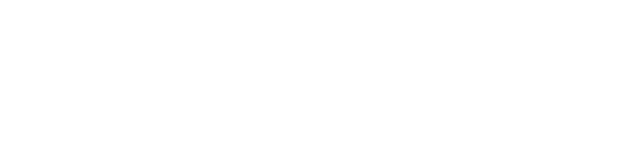
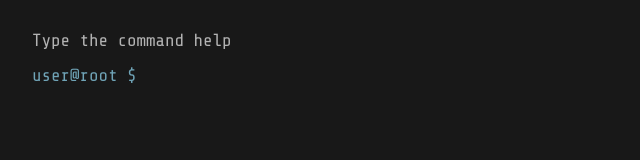
Before and after one commit to Chance093/portfolio, a website: page public/index.html in a window 1280 px wide. Shown: the whole page, without its empty margins (0-640 px from the left). Drawn offline with nearby package versions, Linux system fonts and the light colour scheme.

Commit message:
feat: add command line rendering

```diff
--- a/public/index.html
+++ b/public/index.html
@@ -1,13 +1,20 @@
-<!DOCTYPE html>
+<!doctype html>
 <html lang="en">
   <head>
-    <meta charset="UTF-8">
-    <meta name="viewport" content="width=device-width, initial-scale=1.0">
-    <meta http-equiv="X-UA-Compatible" content="ie=edge">
+    <meta charset="UTF-8" />
+    <meta name="viewport" content="width=device-width, initial-scale=1.0" />
+    <meta http-equiv="X-UA-Compatible" content="ie=edge" />
     <title>Portfolio Website</title>
-    <link rel="stylesheet" href="styles.css">
-    <script src="../build/index.js" defer></script>
+    <link rel="stylesheet" href="styles.css" />
+    <link rel="preconnect" href="https://fonts.googleapis.com" />
+    <link rel="preconnect" href="https://fonts.gstatic.com" crossorigin />
+    <link
+      href="https://fonts.googleapis.com/css2?family=Share+Tech+Mono&display=swap"
+      rel="stylesheet"
+    />
+    <script src="index.js" defer></script>
   </head>
-  <body>
+  <body id="root">
+    <section id="terminal" class="terminal"></section>
   </body>
 </html>
--- /dev/null
+++ b/public/index.js
@@ -0,0 +1,35 @@
+"use strict";
+async function renderPage() {
+    const terminal = document.getElementById("terminal");
+    if (!terminal) {
+        throw new Error("Terminal not set in HTML");
+    }
+    terminal.textContent += "\n\n";
+    await renderIntroText(terminal, 70);
+    renderInputLine(terminal);
+}
+function sleep(ms) {
+    return new Promise((resolve) => setTimeout(resolve, ms));
+}
+async function renderIntroText(el, ms) {
+    const TEXT = "Type the command help";
+    for (let i = 0; i < TEXT.length; i++) {
+        await sleep(ms);
+        el.textContent += TEXT[i];
+    }
+}
+function renderInputLine(el) {
+    const div = document.createElement("div");
+    div.classList.add("inputLine");
+    const user = document.createElement("p");
+    user.textContent = "user@root  $";
+    user.classList.add("user");
+    div.appendChild(user);
+    const input = document.createElement("input");
+    input.setAttribute("type", "text");
+    input.classList.add("input");
+    div.appendChild(input);
+    el.appendChild(div);
+    input.focus();
+}
+renderPage();
--- a/public/styles.css
+++ b/public/styles.css
@@ -0,0 +1,161 @@
+/* http://meyerweb.com/eric/tools/css/reset/
+   v2.0 | 20110126
+   License: none (public domain)
+*/
+
+html,
+body,
+div,
+span,
+applet,
+object,
+iframe,
+h1,
+h2,
+h3,
+h4,
+h5,
+h6,
+p,
+blockquote,
+pre,
+a,
+abbr,
+acronym,
+address,
+big,
+cite,
+code,
+del,
+dfn,
+em,
+img,
+ins,
+kbd,
+q,
+s,
+samp,
+small,
+strike,
+strong,
+sub,
+sup,
+tt,
+var,
+b,
+u,
+i,
+center,
+dl,
+dt,
+dd,
+ol,
+ul,
+li,
+fieldset,
+form,
+label,
+legend,
+table,
+caption,
+tbody,
+tfoot,
+thead,
+tr,
+th,
+td,
+article,
+aside,
+canvas,
+details,
+embed,
+figure,
+figcaption,
+footer,
+header,
+hgroup,
+menu,
+nav,
+output,
+ruby,
+section,
+summary,
+time,
+mark,
+audio,
+video {
+  margin: 0;
+  padding: 0;
+  border: 0;
+  font-size: 100%;
+  font: inherit;
+  vertical-align: baseline;
+}
+/* HTML5 display-role reset for older browsers */
+article,
+aside,
+details,
+figcaption,
+figure,
+footer,
+header,
+hgroup,
+menu,
+nav,
+section {
+  display: block;
+}
+body {
+  line-height: 1;
+}
+ol,
+ul {
+  list-style: none;
+}
+blockquote,
+q {
+  quotes: none;
+}
+blockquote:before,
+blockquote:after,
+q:before,
+q:after {
+  content: "";
+  content: none;
+}
+table {
+  border-collapse: collapse;
+  border-spacing: 0;
+}
+input {
+  all: unset;
+}
+
+#root {
+  color: #b3b3b3;
+  font-size: 1.1rem;
+  background-color: #181818;
+  height: 100vh;
+  font-family: "Share Tech Mono", monospace;
+  font-weight: 400;
+  font-style: normal;
+}
+
+.terminal {
+  padding: 2rem;
+}
+
+.user {
+  color: #70a4b7;
+}
+
+.inputLine {
+  display: flex;
+  align-items: center;
+  gap: 1rem;
+  margin-top: 1rem;
+}
+
+.para {
+  margin-y: 1rem;
+}
```
Also changed, not shown: src/index.ts (+41 -3 lines), tsconfig.json (+4 -3 lines).
